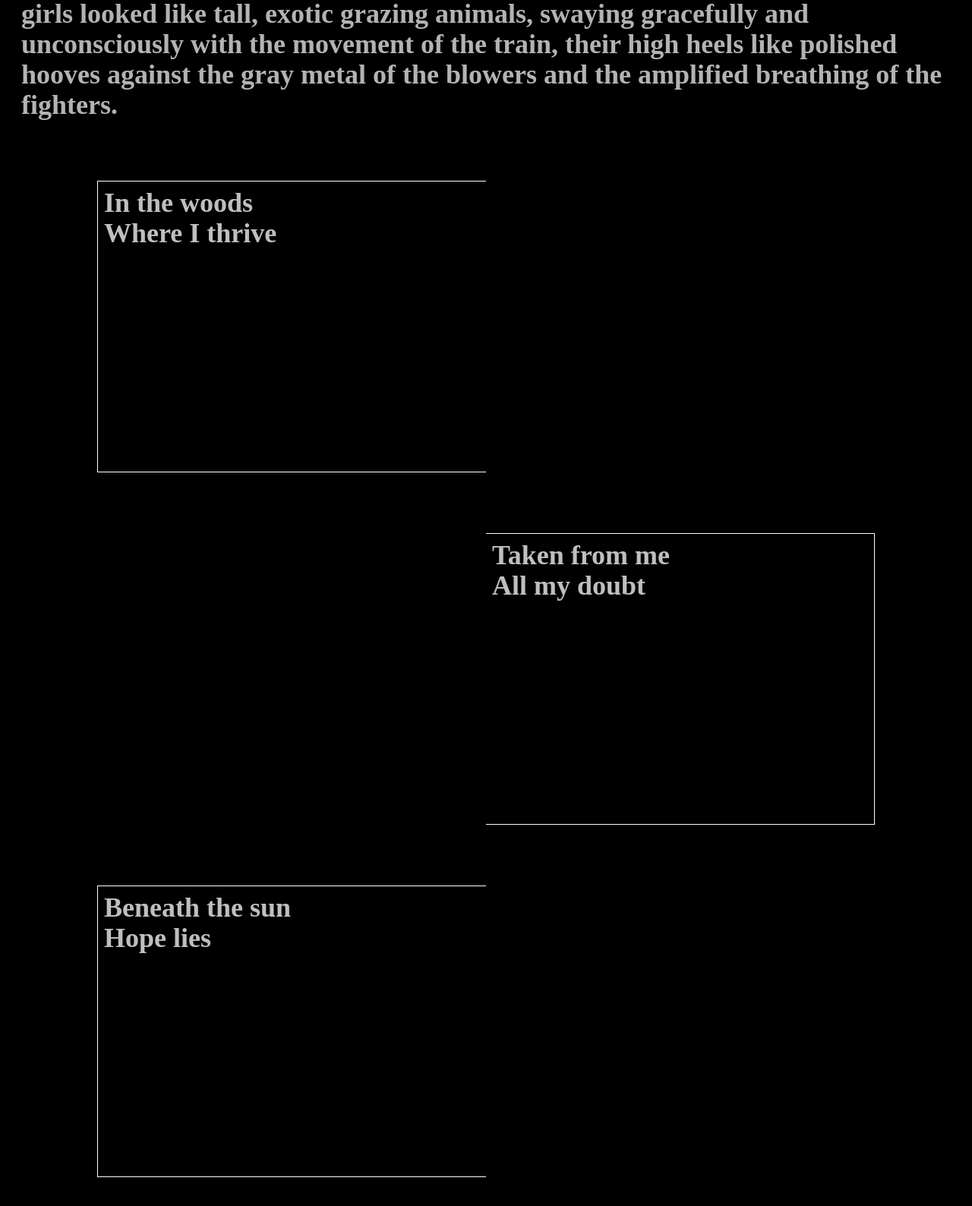
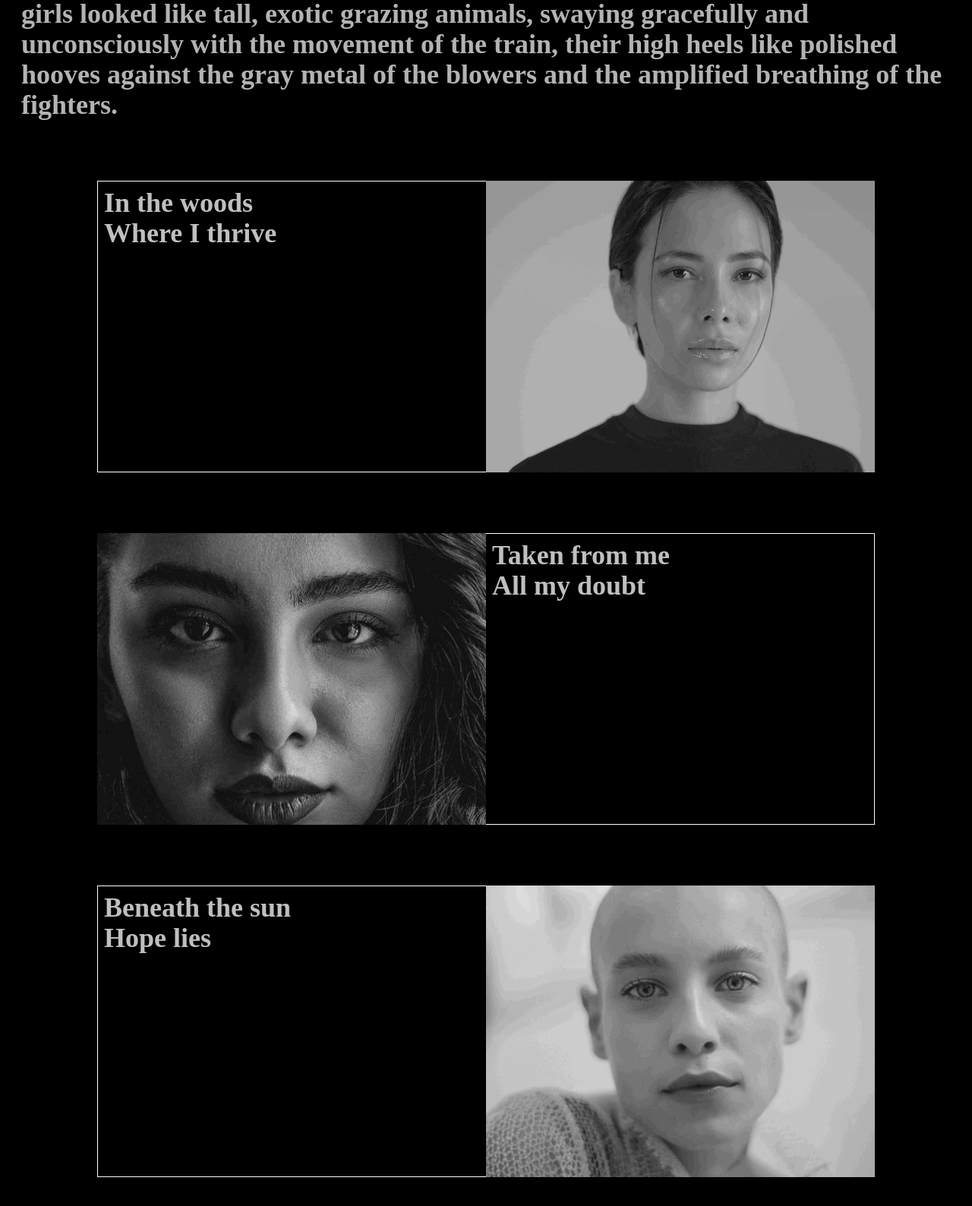
Before and after one commit to n3-rd/Felici-, a website built with Vite: page index.html in a window 1280 px wide. Shown: the part 1170-2758 px from the top of the page at 76% size. Built offline with nearby package versions, Linux system fonts and the light colour scheme; some packages are replaced by stand-ins of ours; files whose address does not match are found by name; a web font is replaced by a local one.

Commit message:
fixed image paths

```diff
--- a/index.html
+++ b/index.html
@@ -18,7 +18,7 @@
     <div class="main h-screen">
 
       <div class="main-image z-20 w-72 h-96 overflow-hidden">
-        <div class="main-image__inner bg-[url(img1.jpg)] bg-cover bg-center w-full h-full hover:scale-125"></div>
+        <div class="main-image__inner bg-[url(/img1.jpg)] bg-cover bg-center w-full h-full hover:scale-125"></div>
       </div>
       <div class="main-text z-10 text-back font-display rellax" data-rellax-speed="-3" data-rellax-percentage="0.5">
         Feliciã</div>
@@ -62,7 +62,7 @@
         </div>
         <div class="w-1/2 h-full item-image overflow-hidden">
           <div
-            class="item-image__inner bg-[url(img2.jpg)] bg-center bg-cover w-full h-full ease-out duration-500 grayscale hover:scale-110 hover:grayscale-0 ">
+            class="item-image__inner bg-[url(/img2.jpg)] bg-center bg-cover w-full h-full ease-out duration-500 grayscale hover:scale-110 hover:grayscale-0 ">
           </div>
         </div>
       </div>
@@ -76,7 +76,7 @@
         </div>
         <div class="w-1/2 h-full item-image overflow-hidden">
           <div
-            class="item-image__inner bg-[url(img3.jpg)] bg-center bg-cover w-full h-full ease-out duration-500 grayscale hover:scale-110 hover:grayscale-0 ">
+            class="item-image__inner bg-[url(/img3.jpg)] bg-center bg-cover w-full h-full ease-out duration-500 grayscale hover:scale-110 hover:grayscale-0 ">
           </div>
         </div>
       </div>
@@ -90,7 +90,7 @@
         </div>
         <div class="w-1/2 h-full item-image overflow-hidden">
           <div
-            class="item-image__inner bg-[url(img4.jpg)] bg-center bg-cover w-full h-full ease-out duration-500 grayscale hover:scale-110 hover:grayscale-0 ">
+            class="item-image__inner bg-[url(/img4.jpg)] bg-center bg-cover w-full h-full ease-out duration-500 grayscale hover:scale-110 hover:grayscale-0 ">
           </div>
         </div>
       </div>
--- a/style.scss
+++ b/style.scss
@@ -40,10 +40,10 @@
 }
 .item-image, .social-link__item{
 
-        cursor: url("cursor.svg"), auto !important;
+        cursor: url("/cursor.svg"), auto !important;
         transition: cursor 0.5s ease;
         &:hover{
-            cursor: url("cursor.svg"), auto !important;
+            cursor: url("/cursor.svg"), auto !important;
             transition: cursor 0.5s ease;
         }
 
```
Also changed, not shown: style.css, 1 other file.
